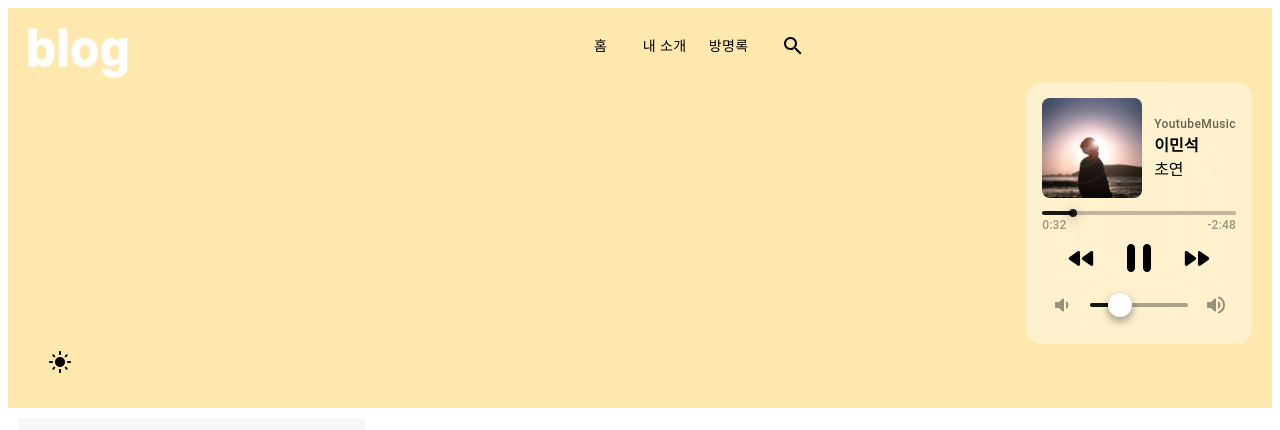
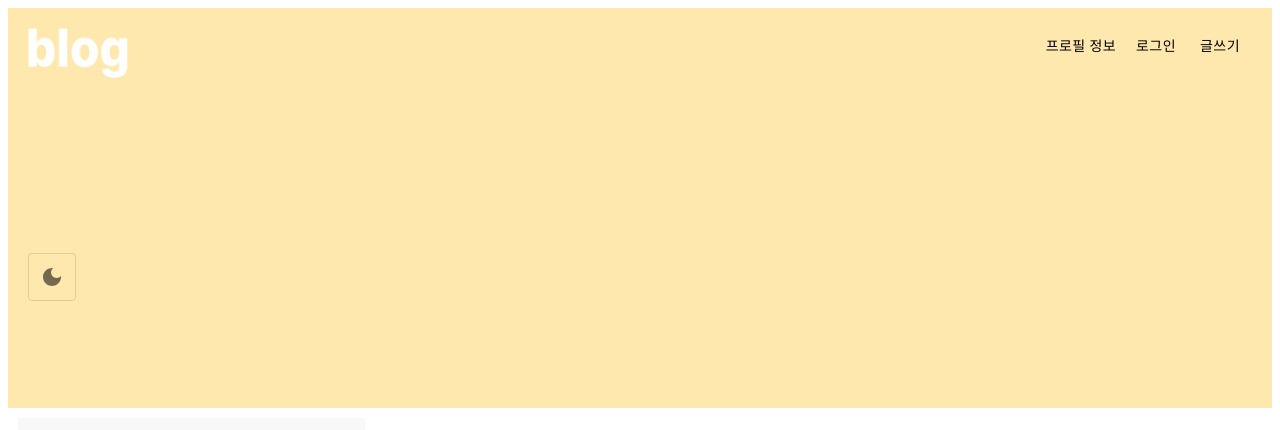
Before and after one commit to geezers-io/Blog_Project, a Next.js app: page / in a window 1280 px wide. Shown: the top 430 px of the page. Built offline with nearby package versions, Linux system fonts and the light colour scheme.

Commit message:
feat: design modifications

```diff
--- a/src/components/layout/PageHeader.tsx
+++ b/src/components/layout/PageHeader.tsx
@@ -1,18 +1,19 @@
 import Image from 'next/image';
 import Link from 'next/link';
-import { useContext, useState } from 'react';
-import { DarkMode, LightMode, Search } from '@mui/icons-material';
-import { Button, Grid, TextField } from '@mui/material';
+import { useContext } from 'react';
+import { DarkMode, LightMode } from '@mui/icons-material';
+import { ToggleButton, ToggleButtonGroup, Grid, Button } from '@mui/material';
 import { useTheme } from '@mui/material/styles';
-import MusicPlayer from '@/components/MusicPlayler';
 import { ColorModeContext } from '@/pages/_index';
 import * as S from '@/styles/layout/layout.style';
 
 const PageHeader = () => {
-  const [searchVisible, setSearchVisible] = useState(false);
   const theme = useTheme();
   const colorMode = useContext(ColorModeContext);
-  console.log(theme);
+
+  const handleModeToggle = () => {
+    colorMode.toggleColorMode();
+  };
 
   return (
     <S.BGHeaderContainer>
@@ -21,42 +22,42 @@ const PageHeader = () => {
           <Grid container style={{ paddingLeft: '20px', paddingRight: '20px', paddingTop: '20px' }}>
             <Grid container>
               <Grid item>
-                <Image src="/logo.png" alt="logo" width={100} height={50} />
+                <Link href="/" passHref>
+                  <a>
+                    <Image src="/logo.png" alt="logo" width={100} height={50} />
+                  </a>
+                </Link>
               </Grid>
 
-              <Grid item marginLeft="36%">
-                <Grid container justifyContent="center">
+              <Grid item xs justifyContent="flex-end">
+                <Grid container justifyContent="flex-end">
                   <Button style={{ color: 'black' }}>
-                    <Link href="/">
-                      <a style={{ textDecoration: 'none', color: 'black' }}>홈</a>
+                    <Link href="/about">
+                      <a style={{ textDecoration: 'none', color: 'black' }}>프로필 정보</a>
                     </Link>
                   </Button>
                   <Button style={{ color: 'black' }}>
-                    <Link href="/about" passHref>
-                      <a style={{ textDecoration: 'none', color: 'black' }}>내 소개</a>
+                    <Link href="/signin" passHref>
+                      <a style={{ textDecoration: 'none', color: 'black' }}>로그인</a>
                     </Link>
                   </Button>
                   <Button style={{ color: 'black' }}>
                     <Link href="/guestbook" passHref>
-                      <a style={{ textDecoration: 'none', color: 'black' }}>방명록</a>
+                      <a style={{ textDecoration: 'none', color: 'black' }}>글쓰기</a>
                     </Link>
-                  </Button>
-                  <Button onClick={() => setSearchVisible(!searchVisible)}>
-                    <Search style={{ color: 'black' }} />
                   </Button>
                 </Grid>
               </Grid>
-              {searchVisible && <TextField id="outlined-basic" label="검색" variant="outlined" />}
             </Grid>
-
-            <Grid container justifyContent="flex-end">
-              <Grid item>
-                <MusicPlayer />
-              </Grid>
-            </Grid>
-            <Button onClick={colorMode.toggleColorMode} style={{ color: 'black' }}>
-              {theme.palette.mode === 'dark' ? <DarkMode /> : <LightMode />}
-            </Button>
+            <ToggleButtonGroup
+              value={theme.palette.mode}
+              exclusive
+              onChange={handleModeToggle}
+              aria-label="text alignment"
+              style={{ color: 'black', marginTop: '14%' }}
+            >
+              <ToggleButton value="dark">{theme.palette.mode === 'dark' ? <LightMode /> : <DarkMode />}</ToggleButton>
+            </ToggleButtonGroup>
           </Grid>
         </Grid>
       </Grid>
```
